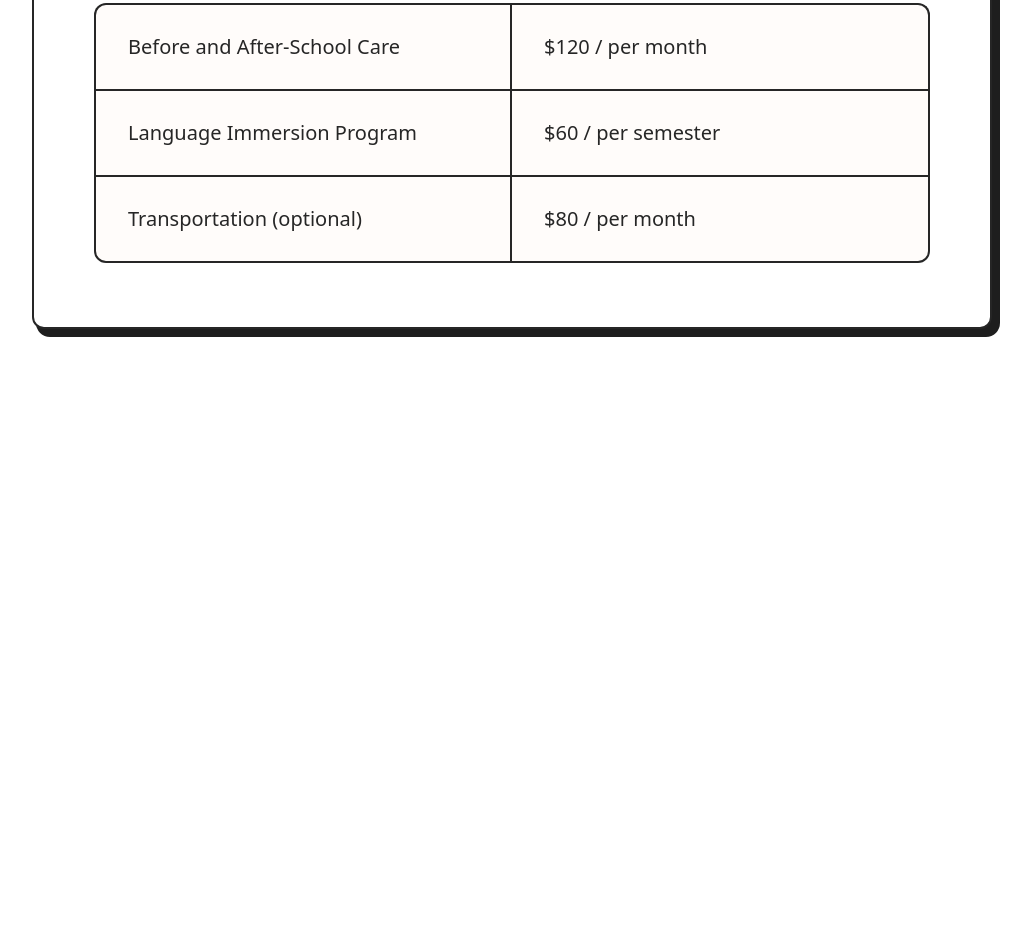
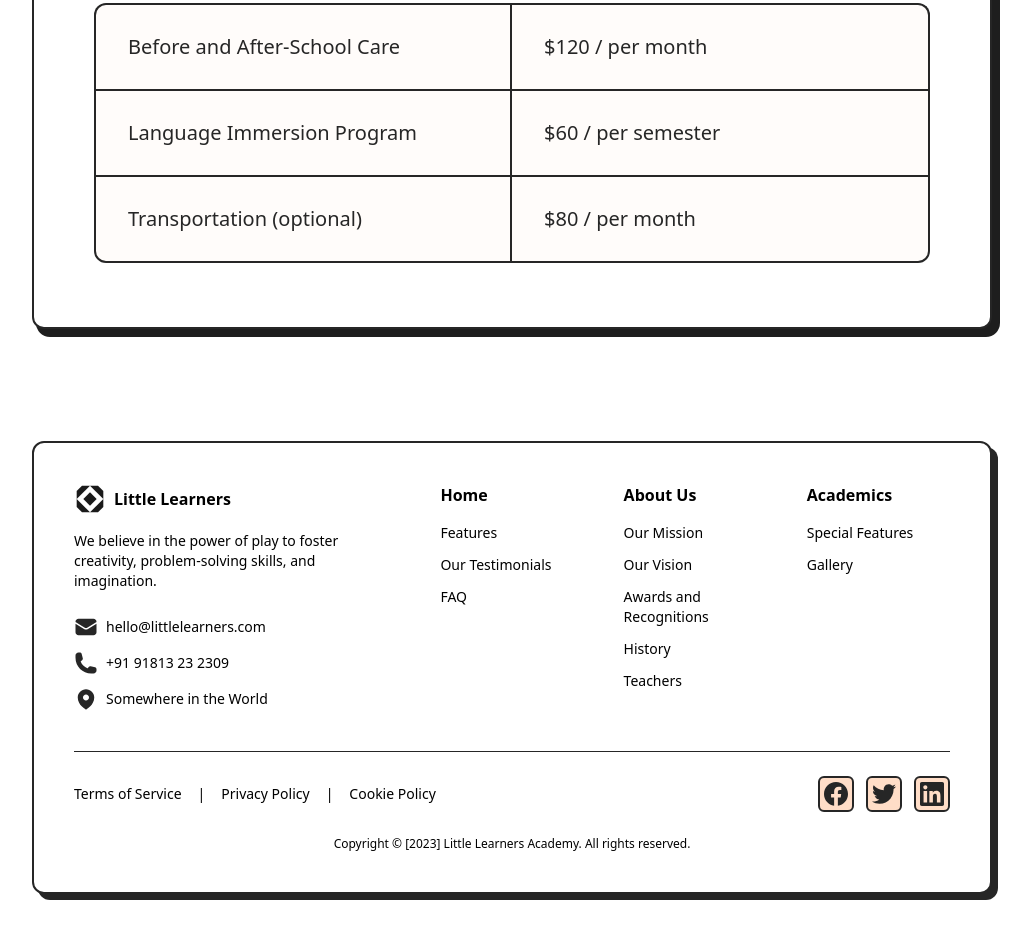
Before and after one commit to Islam30780/School-Education-Website, a website: page Admission_page.html in a window 1280 px wide. Shown: the part 3964-4906 px from the top of the page, without its empty margins (128-1159 px from the left). Before the commit the page ends 4357 px from the top, so only its background shows below. Drawn offline with Linux system fonts and the light colour scheme; files whose address does not match are found by name.

Commit message:
Footer:)

```diff
--- a/Admission_page.html
+++ b/Admission_page.html
@@ -518,6 +518,111 @@
               </div>
             </div>
           </div>
-        </section
+        </section>
+         <footer class="container mx-auto xl:px-40 py-12">
+          <div
+            class="bg-white border-2 border-[#262626] rounded-xl p-10 shadow-[6px_6px_0_0_#262626]"
+          >
+
+            <div class="grid grid-cols-1 md:grid-cols-2 lg:grid-cols-5 gap-10">
+
+              <div class="lg:col-span-2">
+                <div class="flex items-center gap-2 mb-4">
+                  <img
+                    src="/src/assets/icons//logo 2.svg"
+                    alt=""
+                    class="w-8 h-8"
+                  />
+                  <h2 class="font-raleway font-bold">Little Learners</h2>
+                </div>
+
+                <p class="font-outfit text-sm max-w-sm mb-6">
+                  We believe in the power of play to foster creativity,
+                  problem-solving skills, and imagination.
+                </p>
+
+                <div class="space-y-3 text-sm font-outfit">
+                  <div class="flex items-center gap-2">
+                    <img src="/src/assets/icons/email.svg" alt="" />
+                    <p>hello@littlelearners.com</p>
+                  </div>
+
+                  <div class="flex items-center gap-2">
+                    <img src="/src/assets/icons/phone.svg" alt="" />
+                    <p>+91 91813 23 2309</p>
+                  </div>
+
+                  <div class="flex items-center gap-2">
+                    <img src="/src/assets/icons/location.svg" alt="" />
+                    <p>Somewhere in the World</p>
+                  </div>
+                </div>
+              </div>
+
+
+              <div>
+                <h3 class="font-raleway font-bold mb-4">Home</h3>
+                <ul class="space-y-3 text-sm font-outfit">
+                  <li>Features</li>
+                  <li>Our Testimonials</li>
+                  <li>FAQ</li>
+                </ul>
+              </div>
+
+
+              <div>
+                <h3 class="font-raleway font-bold mb-4 ]">About Us</h3>
+                <ul class="space-y-3 text-sm font-outfit">
+                  <li>Our Mission</li>
+                  <li>Our Vision</li>
+                  <li>Awards and Recognitions</li>
+                  <li>History</li>
+                  <li>Teachers</li>
+                </ul>
+              </div>
+
+
+              <div>
+                <h3 class="font-raleway font-bold mb-4">Academics</h3>
+                <ul class="space-y-3 text-sm font-outfit">
+                  <li>Special Features</li>
+                  <li>Gallery</li>
+                </ul>
+              </div>
+            </div>
+
+            <!-- Bottom -->
+            <div
+              class="border-t border-[#262626] mt-10 pt-6 flex flex-col md:flex-row justify-between items-center gap-4"
+            >
+              <div class="flex gap-4 text-sm font-outfit">
+                <span>Terms of Service</span>
+                <span>|</span>
+                <span>Privacy Policy</span>
+                <span>|</span>
+                <span>Cookie Policy</span>
+              </div>
+
+              <div class="flex gap-3">
+                <span
+                  class="w-9 h-9 bg-[#ffddc7] border-2 border-[#262626] rounded-md flex items-center justify-center"
+                  ><img src="/src/assets/icons/facebook.svg" alt=""
+                /></span>
+                <span
+                  class="w-9 h-9 bg-[#ffddc7] border-2 border-[#262626] rounded-md flex items-center justify-center"
+                  ><img src="/src/assets/icons/twitter.svg" alt=""
+                /></span>
+                <span
+                  class="w-9 h-9 bg-[#ffddc7] border-2 border-[#262626] rounded-md flex items-center justify-center"
+                  ><img src="/src/assets/icons/linkedin.svg" alt=""
+                /></span>
+              </div>
+            </div>
+
+            <p class="text-center text-xs font-outfit mt-6">
+              Copyright © [2023] Little Learners Academy. All rights reserved.
+            </p>
+          </div>
+        </footer>
   </body>
 </html>
```
